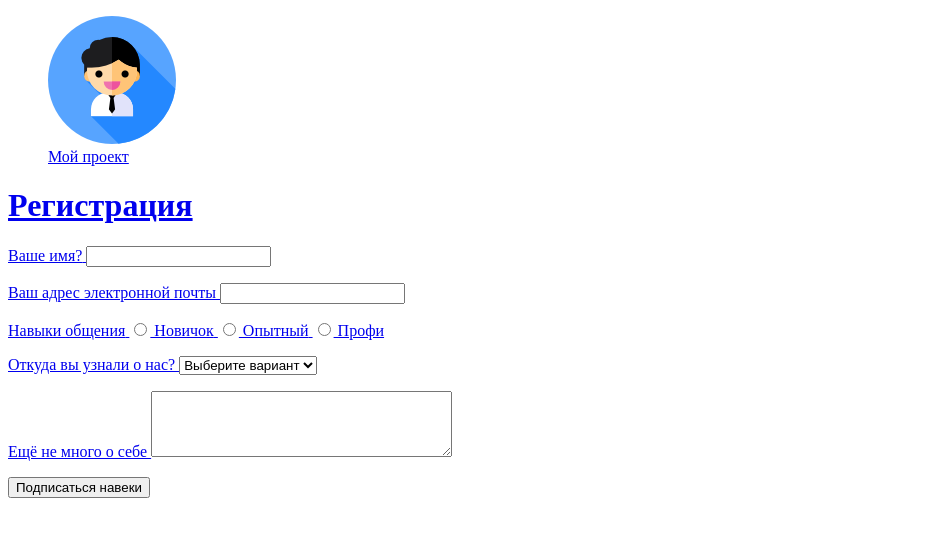
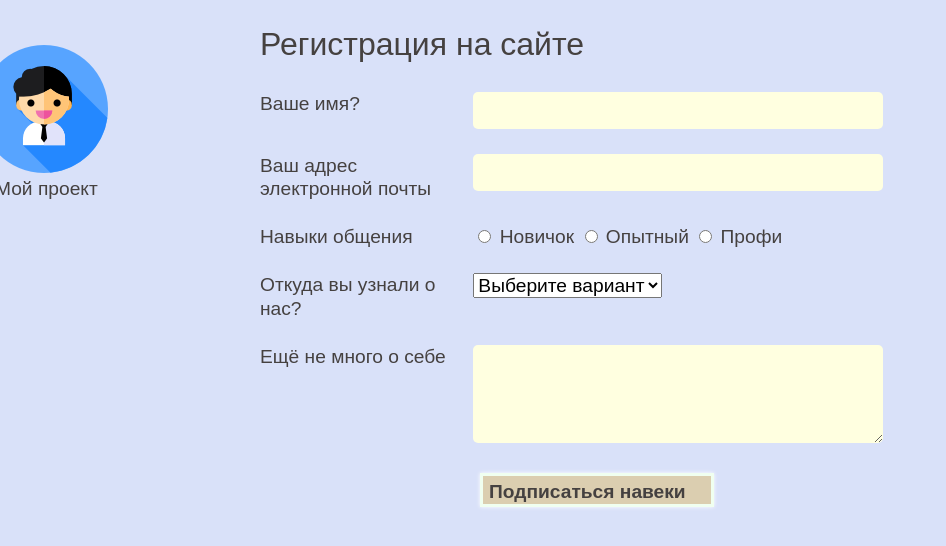
Before and after one commit to nikacherepanova/simplesite, a plain HTML site: page check_in.html in a window 1280 px wide. Shown: the whole page, without its empty margins (0-946 px from the left). Drawn offline with Linux system fonts and the light colour scheme.

Commit message:
сделала всю форму и логотип

```diff
--- a/check_in.html
+++ b/check_in.html
@@ -3,7 +3,7 @@
 <head>
 <meta charset="UTF-8">
 <title>Регистрация</title>
-<link href="style in.css" rel="stylesheet">
+<link href="style_in.css" rel="stylesheet">
 </head>
 <header>
 <a href="index.html">
@@ -11,9 +11,11 @@
 <img src="employee.png" alt="Логотип"  width="128" height="128">
 <figcaption> Мой проект </figcaption>
 </figure>
+</a>
+</header>
 <body>
-<h1>Регистрация</h1>
-<form class="subform"  method="post" action="submit.html">
+<h1>Регистрация на сайте</h1>
+<form class="subform"  method="post" action="index.html">
 <p>
 <label for="name" class="label">Ваше имя?</label>
 <input type="text" name="name" >
--- a/style.css
+++ b/style.css
@@ -101,6 +101,13 @@ figure {
   margin-top: 20px;
   padding-left: 90px;
 }
+figure figcaption {
+  color: #454140;
+  padding-left: 3px;
+  font-size: 1.1em;
+	font-family: PTSans, Arial, sans-serif;
+}
+
 .Search {
   text-align: center;
   padding-right: 500px;
--- /dev/null
+++ b/style_in.css
@@ -0,0 +1,99 @@
+/* сброс стилей браузера */
+html, body, div, span, object, iframe, h1, h2, h3, h4, h5, h6, p, blockquote, pre, a, abbr, acronym, address, big, cite, code, del, dfn, em, img, ins, kbd, q, s, samp,small, strike, strong, sub, sup, tt, var, b, u, i, center, dl, dt, dd, ol, ul, li, fieldset, form, label, legend,
+table, caption, tbody, tfoot, thead, tr, th, td, article, aside, canvas, details, embed,
+figure, figcaption, footer, header, hgroup, menu, nav, output, ruby, section, summary,
+time, mark, audio, video {
+	margin: 0;
+	padding: 0;
+	font-size: 100%;
+	vertical-align: baseline;
+}
+article, aside, details, figcaption, figure, footer, header, hgroup, menu, nav, section {
+	display: block;
+}
+body {
+	line-height: 1.2;
+}
+ol {
+	padding-left: 1.4em;
+	list-style: decimal;
+}
+ul {
+	padding-left: 1.4em;
+	list-style: square;
+}
+/* конец кода сброса стилей браузера */
+body {
+	width: 760px;
+	margin: 0 auto;
+	background-color: rgba(65,105,225,.2);
+	color: #454140;
+}
+form {
+  margin-top: 20px;
+}
+
+h1 {
+	font-size: 2em;
+	font-family: PTSans, Arial, sans-serif;
+	font-weight: normal;
+	padding-bottom: 4px;
+	margin: 25px 0;
+  color: #454140;
+}
+
+p {
+	margin-bottom: 25px;
+}
+
+figure {
+  float:left;
+  margin-top: 20px;
+  margin-left:-300px;
+  padding-left: 20px;
+}
+
+figure figcaption {
+  color: #454140;
+  padding-left: 15px;
+  font-size: 1.2em;
+	font-family: PTSans, Arial, sans-serif;
+}
+
+.subform {
+  font-size:1.2em;
+  font-family: PTSans, Arial, sans-serif;
+  color: #454140;
+}
+
+.subform .label {
+  display: inline-block;
+  width: 200px;
+  vertical-align: top;
+  margin-right: 8px;
+}
+
+.subform input[type=submit]  {
+  margin-left: 220px;
+  padding-top: 5px;
+  padding-right: 25px;
+  font-size: 1em;
+  color: #454140;
+  background-color: #dbceb0;
+  box-shadow: 0 0 4px white;
+  border: 3px solid #F0FFF0;
+  font-weight: bold;
+}
+
+.subform select {
+  font-size: 1em;
+}
+.subform input[type=text], .subform textarea {
+  border-radius: 5px;
+  border: none;
+  background-color: #FFFFE0 ;
+  color: #454140;
+  font-size: 1.2em;
+  width: 400px;
+  padding: 5px;
+}
```
Also changed, not shown: style in.css (deleted).
